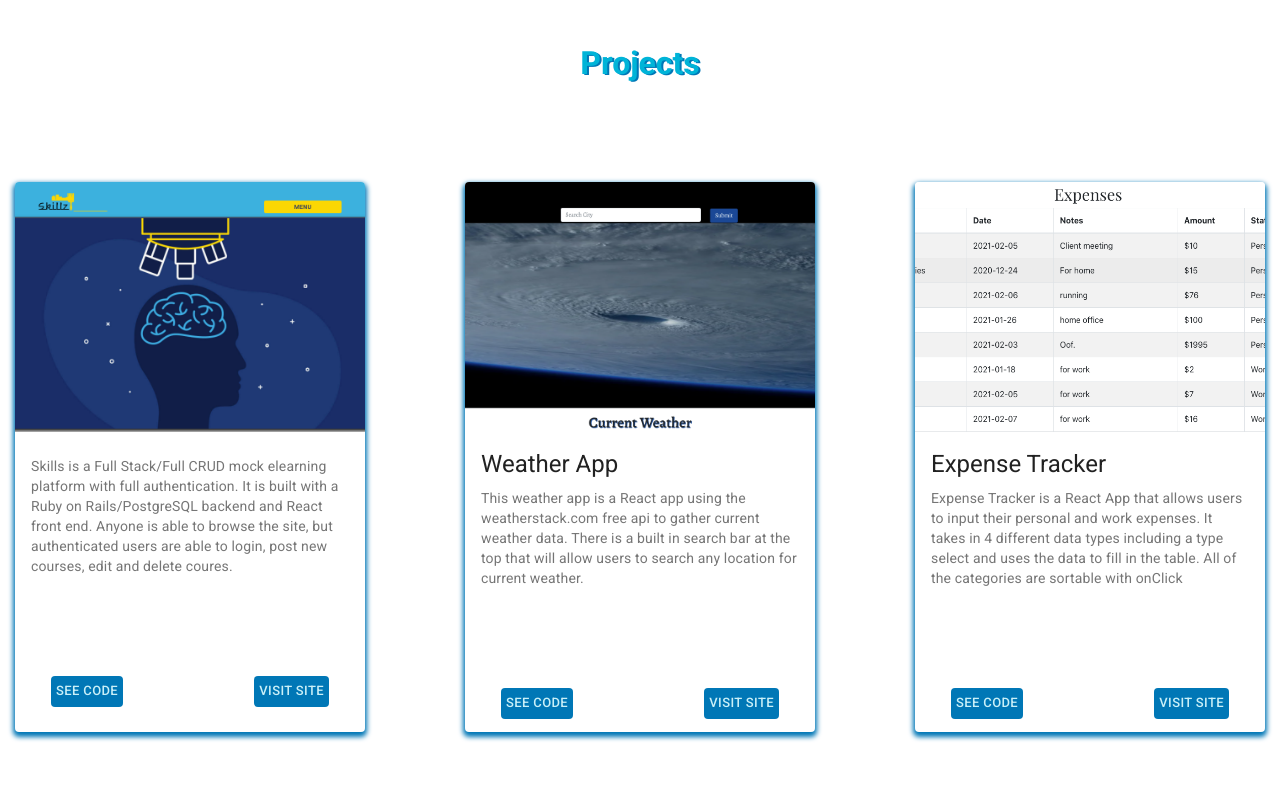
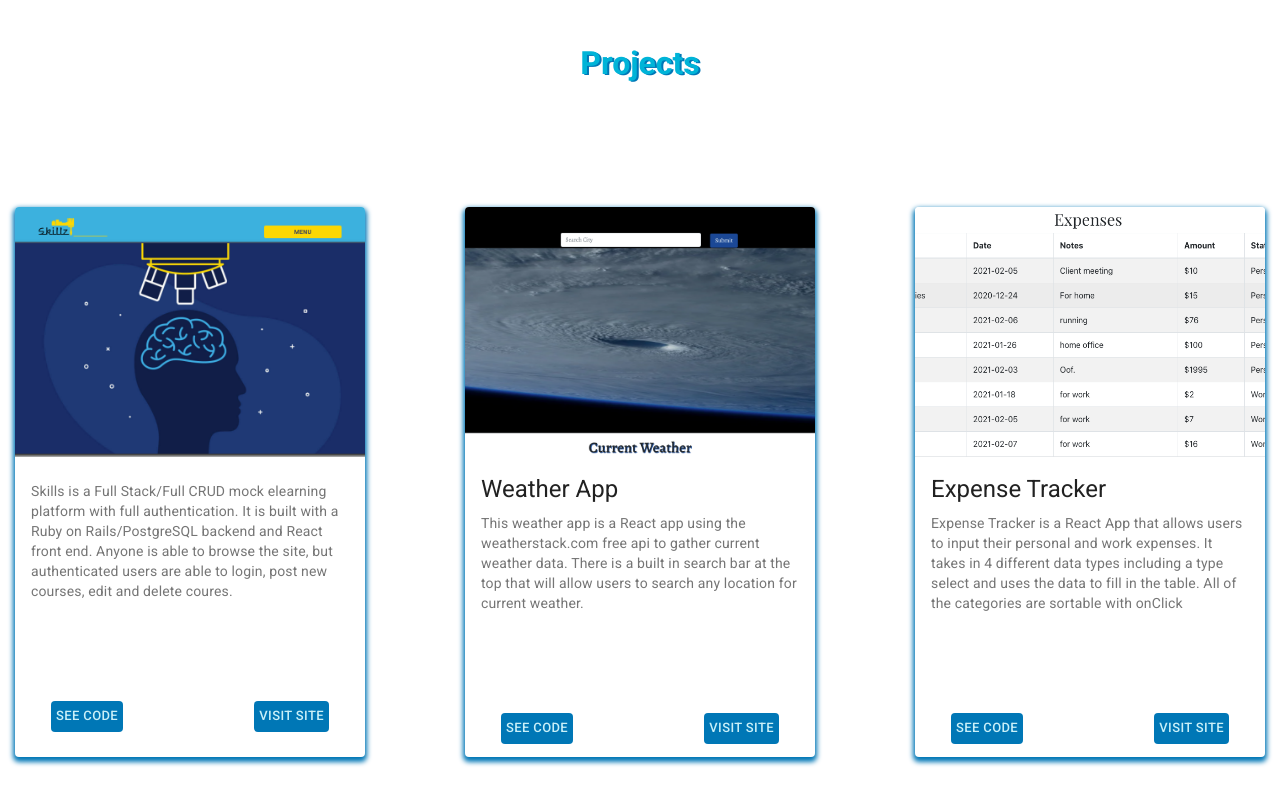
Before and after one commit to gradyki/Portfolio-Site, a React (Create React App) app in the folder client/: page / in a window 1280 px wide. Shown: the part 720-1520 px from the top of the page. Built offline with nearby package versions, Linux system fonts and the light colour scheme; a web font is replaced by a local one.

Commit message:
navbar dropdown line up

```diff
--- a/client/src/screens/Projects/Projects.css
+++ b/client/src/screens/Projects/Projects.css
@@ -4,7 +4,7 @@
 }
 
 .projects-cards-container {
-  margin: 50px;
+  margin: 75px 50px 50px 50px;
   display: flex;
   justify-content: space-between;
 }
```
